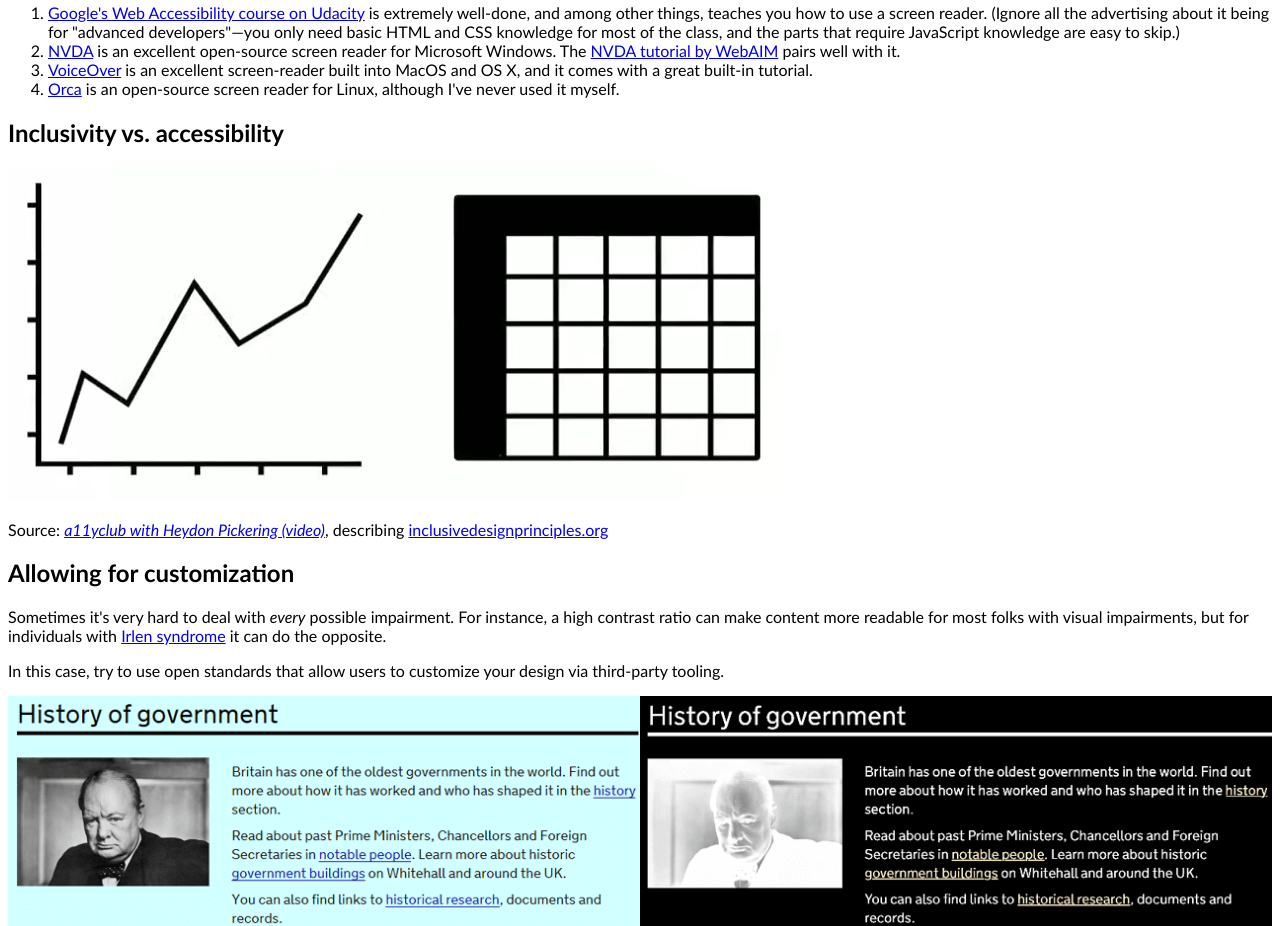
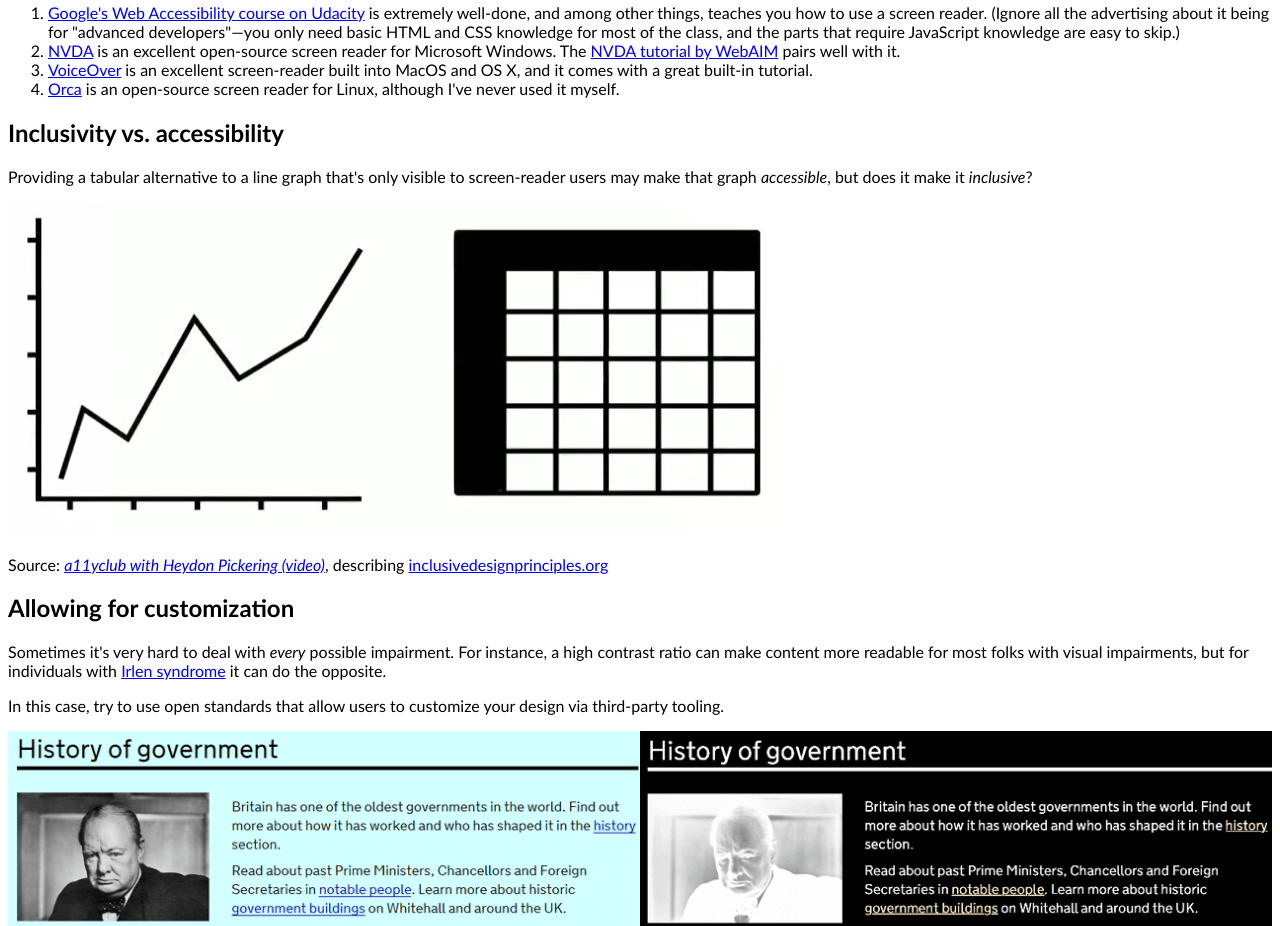
Before and after one commit to toolness/open-design-nyc-a11y-preso, a plain HTML site: page index.html in a window 1280 px wide. Shown: the part 1662-2588 px from the top of the page. Drawn offline with Linux system fonts and the light colour scheme.

Commit message:
Added copy to 'inclusivity vs accessibility' section

```diff
--- a/index.html
+++ b/index.html
@@ -49,6 +49,7 @@ html, body {
   <li><a href="https://help.gnome.org/users/orca/stable/">Orca</a> is an open-source screen reader for Linux, although I've never used it myself.</li>
 </ol>
 <h2>Inclusivity vs. accessibility</h2>
+<p>Providing a tabular alternative to a line graph that's only visible to screen-reader users may make that graph <em>accessible</em>, but does it make it <em>inclusive</em>?</p>
 <img src="choice.png" alt="Line art of a line graph on the left, and its tabular equivalent on the right" class="maxwidth">
 <p>Source: <cite><a href="https://youtu.be/wAWDIgYxcJg?t=31m28s">a11yclub with Heydon Pickering (video)</a></cite>, describing <a href="http://inclusivedesignprinciples.org/">inclusivedesignprinciples.org</a></p>
 <h2>Allowing for customization</h2>
```
